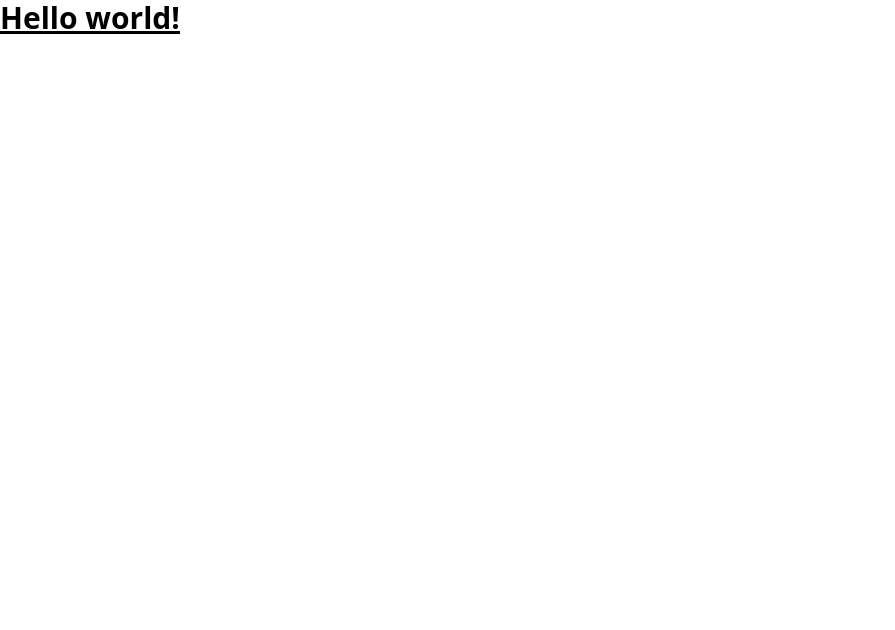
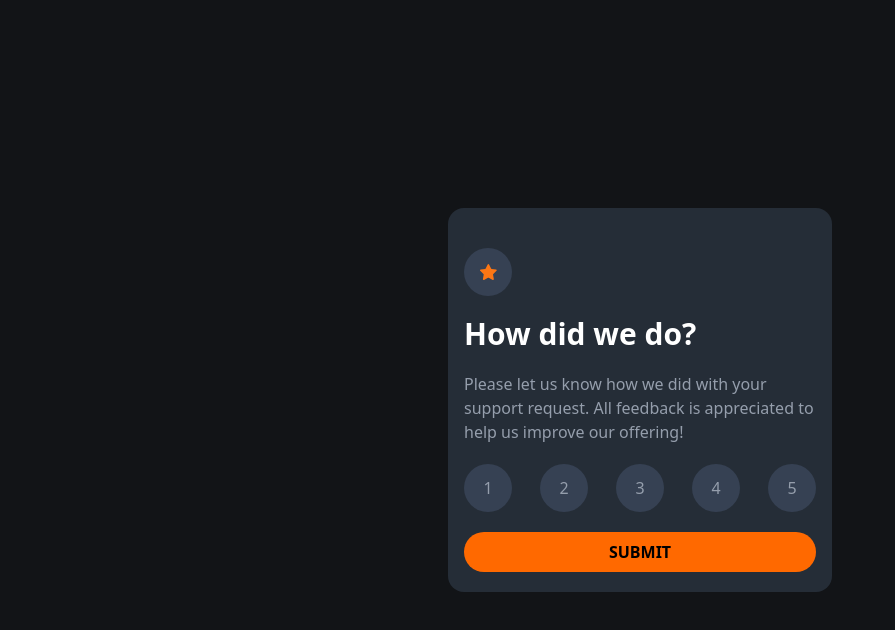
Before and after one commit to oezekielanim/interactive-rating-component, a plain HTML site: page src/index.html in a window 1280 px wide. Shown: the whole page, without its empty margins (0-895 px from the left). Drawn offline with Linux system fonts and the light colour scheme.

Commit message:
Created the greeting with html and tailwind

```diff
--- /dev/null
+++ b/src/index.css
@@ -0,0 +1,15 @@
+.main{
+    background-color: hsl(216, 12%, 8%);
+}
+
+.container{
+    background-color: hsl(213, 19%, 18%);
+}
+
+.p1{
+    color: hsl(0, 0%, 100%);
+}
+
+.p2, .rnd-btm{
+    color: hsl(217, 12%, 63%);
+}
--- a/src/index.html
+++ b/src/index.html
@@ -1,14 +1,58 @@
 <!DOCTYPE html>
 <html lang="en">
-<head>
-    <meta charset="UTF-8">
-    <meta name="viewport" content="width=device-width, initial-scale=1.0">
+  <head>
+    <meta charset="UTF-8" />
+    <meta name="viewport" content="width=device-width, initial-scale=1.0" />
     <title>Document</title>
-    <link rel="stylesheet" href="./output.css">
-</head>
-<body>
-    <h1 class="text-3xl font-bold underline">
-        Hello world!
-    </h1>
-</body>
+    <link rel="stylesheet" href="./output.css" />
+    <link rel="stylesheet" href="./index.css" />
+  </head>
+  <body class="main flex items-center justify-center h-screen">
+    <div class="container w-96 px-4 rounded-2xl pb-5 pt-10">
+      <div
+        class="bg-gray-700 w-12 h-12 rounded-4xl flex justify-center items-center"
+      >
+        <img src="/images/images/icon-star.svg" alt="" />
+      </div>
+      <div class="pb-5 pt-5">
+        <p class="p1 text-3xl font-bold pb-5">How did we do?</p>
+        <p class="p2">
+          Please let us know how we did with your support request. All feedback
+          is appreciated to help us improve our offering!
+        </p>
+      </div>
+      <div class="rnd-btm flex pb-5 justify-between">
+        <div
+          class="bg-gray-700 w-12 h-12 rounded-4xl flex justify-center items-center"
+        >
+          1
+        </div>
+        <div
+          class="bg-gray-700 w-12 h-12 rounded-4xl flex justify-center items-center"
+        >
+          2
+        </div>
+        <div
+          class="bg-gray-700 w-12 h-12 rounded-4xl flex justify-center items-center"
+        >
+          3
+        </div>
+        <div
+          class="bg-gray-700 w-12 h-12 rounded-4xl flex justify-center items-center"
+        >
+          4
+        </div>
+        <div
+          class="bg-gray-700 w-12 h-12 rounded-4xl flex justify-center items-center"
+        >
+          5
+        </div>
+      </div>
+      <div
+        class="flex justify-center items-center bg-orange-500 rounded-3xl p-2 font-bold"
+      >
+        <button class="">SUBMIT</button>
+      </div>
+    </div>
+  </body>
 </html>
```
Also changed, not shown: images/images/favicon-32x32.png (added), images/images/icon-star.svg (added), images/images/illustration-thank-you.svg (added), src/output.css.
